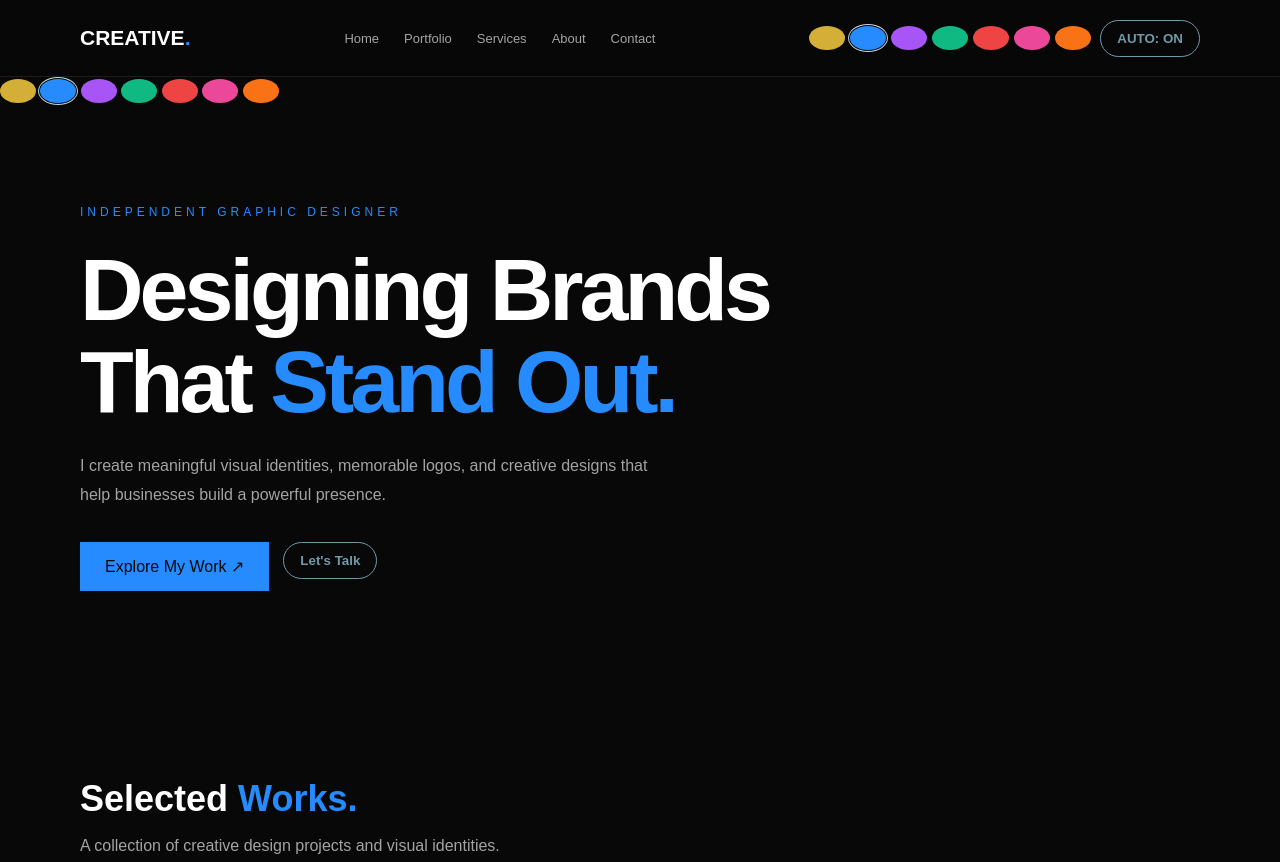
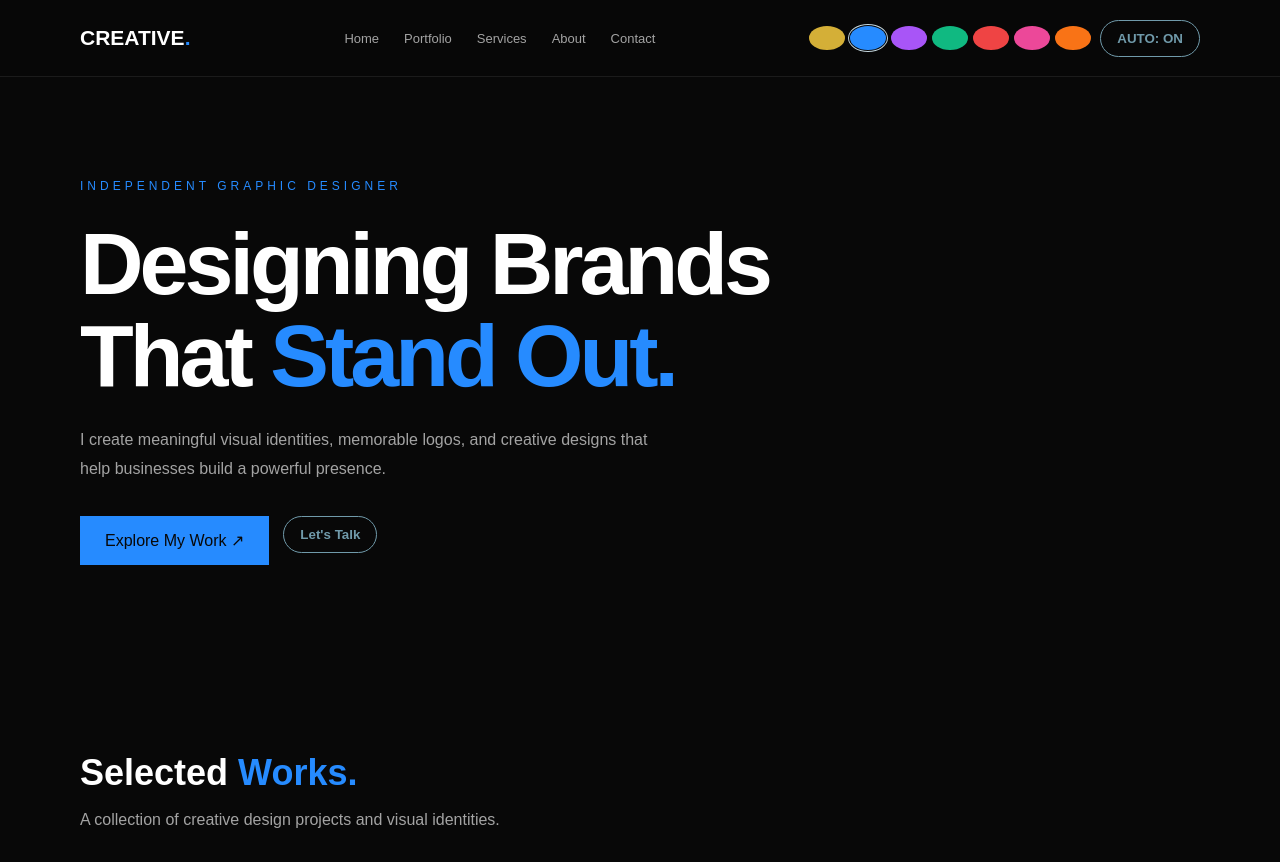
Before and after one commit to sadiamehjabin/sadiamehjabin999.github.io, a plain HTML site: page index.html in a window 1280 px wide. Shown: the top 862 px of the page. Drawn offline with Linux system fonts and the light colour scheme.

Commit message:
Update index.html

```diff
--- a/index.html
+++ b/index.html
@@ -203,16 +203,7 @@ footer {
 </nav>
 </header>
 
-        <button class="swatch gold active" data-color="#D4AF37" aria-label="Gold"></button>
-        <button class="swatch blue" data-color="#268BFF" aria-label="Blue"></button>
-        <button class="swatch purple" data-color="#A855F7" aria-label="Purple"></button>
-        <button class="swatch green" data-color="#10B981" aria-label="Green"></button>
-        <button class="swatch red" data-color="#EF4444" aria-label="Red"></button>
-        <button class="swatch pink" data-color="#EC4899" aria-label="Pink"></button>
-        <button class="swatch orange" data-color="#F97316" aria-label="Orange"></button>
-      </div>
-    </div>
-  </nav>
+
 </header>
 
 <main>
```
